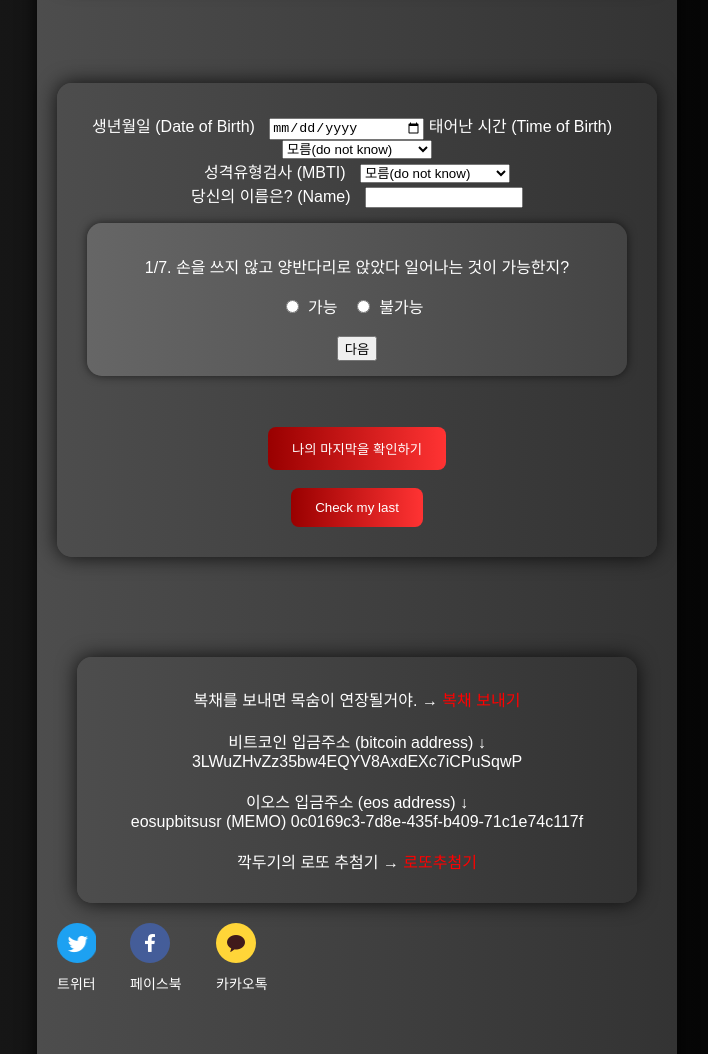
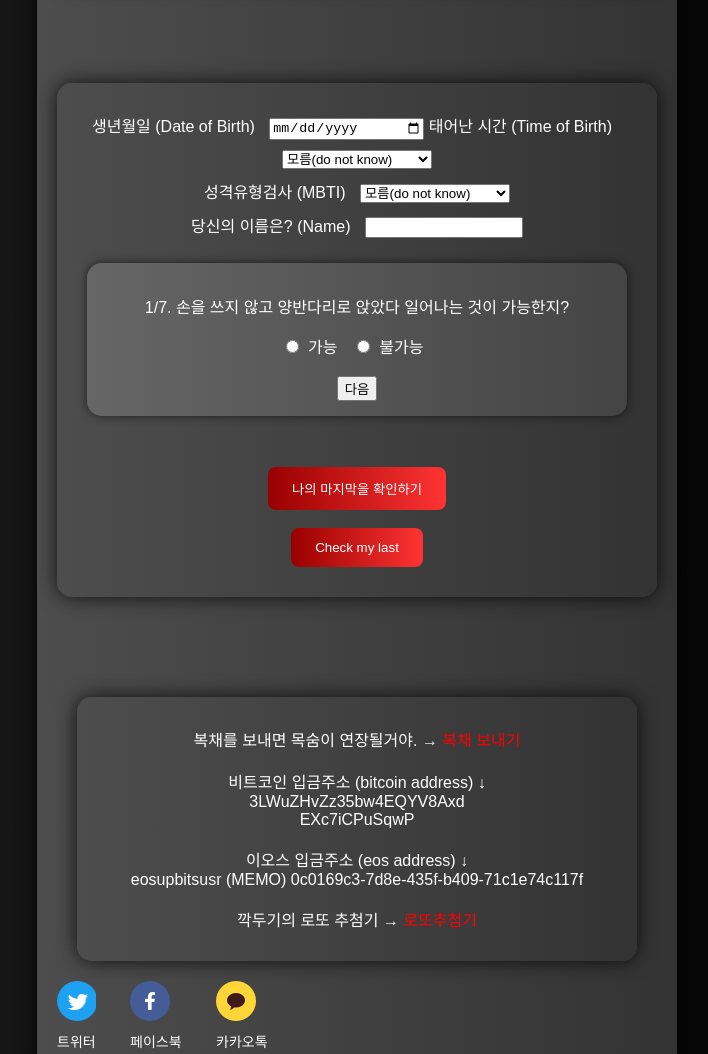
Before and after one commit to ljs14741/God-of-Death, a plain HTML site: page frontend/index.html in a window 1280 px wide. Shown: the part 952-2006 px from the top of the page, without its empty margins (283-991 px from the left). Drawn offline with nearby package versions, Linux system fonts and the light colour scheme.

Commit message:
UI수정

```diff
--- a/frontend/style.css
+++ b/frontend/style.css
@@ -144,6 +144,7 @@ label {
 
 #date, #hour, #mbti, #username{
     width: 150px; /* 입력 요소의 너비 조절 */
+    margin-bottom: 10px;
 }
 
 .kakao-ad {
```
Also changed, not shown: frontend/index.html (+1 -1 lines).
